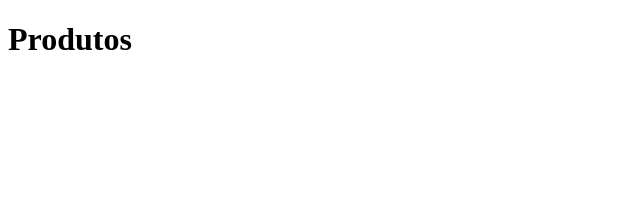
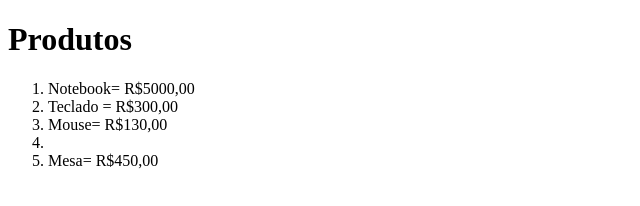
Before and after one commit to MaPelassa/git-flow-2, a plain HTML site: page index.html in a window 1280 px wide. Shown: the whole page, without its empty margins (0-640 px from the left). Drawn offline with Linux system fonts and the light colour scheme.

Commit message:
index.html

```diff
--- a/index.html
+++ b/index.html
@@ -11,5 +11,11 @@
 </head>
 <body>
     <h1>Produtos</h1>
+    <ol start="1">
+        <li>Notebook= R$5000,00</li>
+        <li>Teclado = R$300,00</li>
+        <li>Mouse= R$130,00<li>
+        <li>Mesa= R$450,00</li>
+    </ol>
 </body>
 </html>
```
